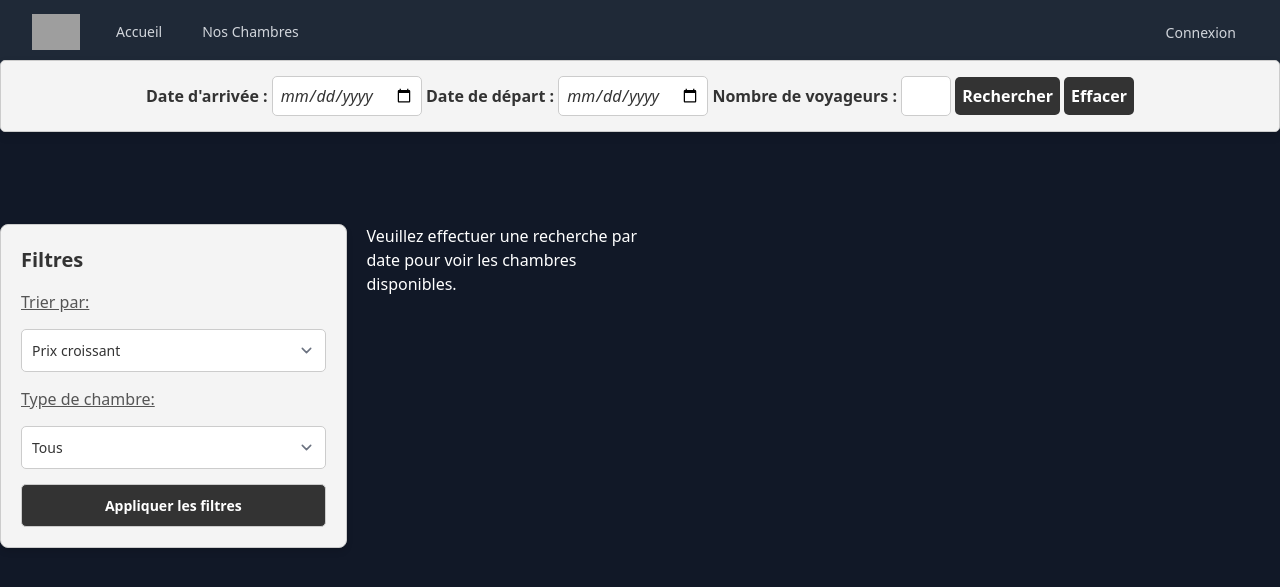
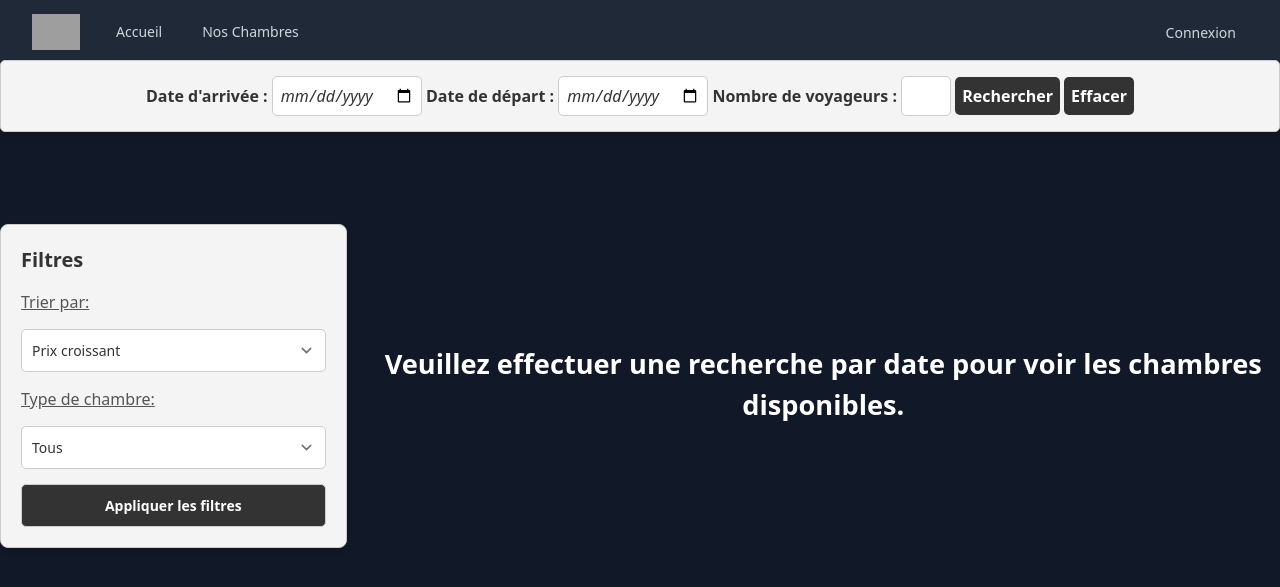
Before and after one commit to Subdij/Hotel-Paie, a PHP site: page /Pages/Chambres.php in a window 1280 px wide. Shown: the top 587 px of the page. Run offline with PHP 8.4, Linux system fonts and the light colour scheme; the template is opened without the code that fills it, so the values that code supplies are empty; grey boxes are pictures that could not be loaded.

Commit message:
derniers fix chambres

```diff
--- a/Pages/Chambres.php
+++ b/Pages/Chambres.php
@@ -117,7 +117,7 @@
 
             // Afficher un message si aucune recherche n'a été effectuée
             if (empty($checkin) || empty($checkout)) {
-                echo "<p>Veuillez effectuer une recherche par date pour voir les chambres disponibles.</p>";
+                echo "<p id='message_faire_recherche'>Veuillez effectuer une recherche par date pour voir les chambres disponibles.</p>";
             } else {
                 // Construire la requête SQL de base
                 $sql = "SELECT * FROM chambre WHERE 1";
--- a/Styles/chambres.css
+++ b/Styles/chambres.css
@@ -223,3 +223,12 @@
     border-radius: 5px;
     text-align: center;
 }
+
+#message_faire_recherche {
+    grid-column: 1 / -1;
+    text-align: center;
+    font-size: 1.7rem;
+    font-weight: 700;
+    color: white;
+    margin-top: 120px;
+}
```
